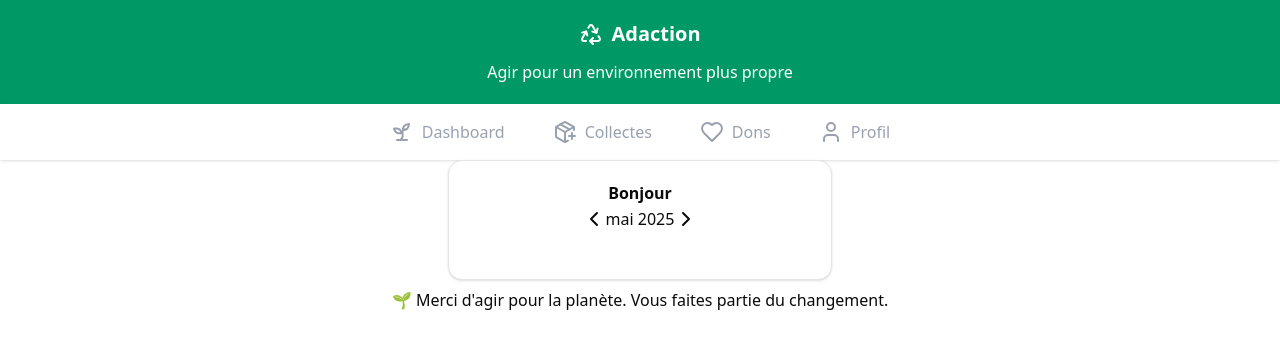
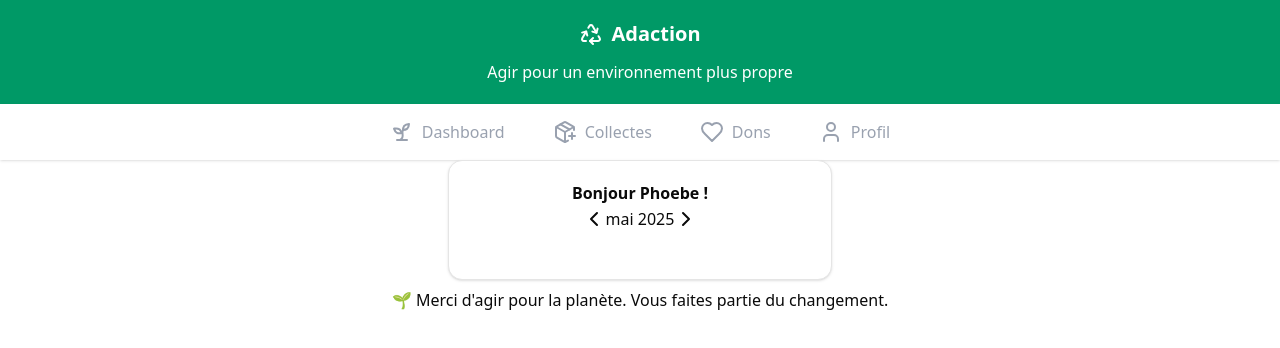
Before and after one commit to danisaza1/front-end-adaction, a Next.js app: page /client/dashboard in a window 1280 px wide. Shown: the top 348 px of the page. Built offline with nearby package versions, Linux system fonts and the light colour scheme.

Commit message:
feat(dashboard): add month and year selector with navigation

```diff
--- a/app/client/dashboard/page.js
+++ b/app/client/dashboard/page.js
@@ -33,7 +33,7 @@ function nextMonth() {
     <div className="flex justify-center w-screen">
     <Card className="w-full max-w-sm">
       <CardHeader>
-           <CardTitle className="flex justify-center">  Bonjour {} </CardTitle>
+           <CardTitle className="flex justify-center">  Bonjour Phoebe ! </CardTitle>
            <div className="flex justify-center">
             <button onClick={previousMonth} aria-label="Mois précédent"><ChevronLeft /></button>
             <span>{month} {year}</span>
```
